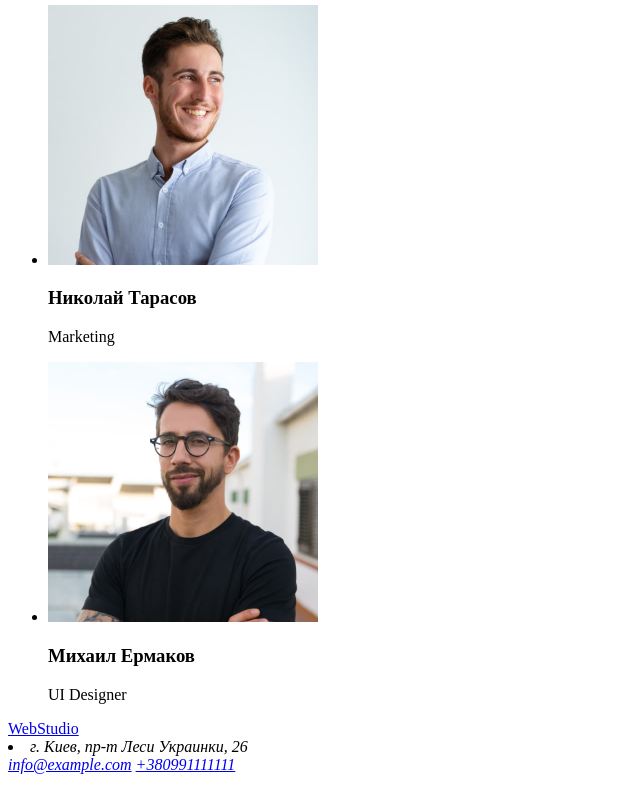
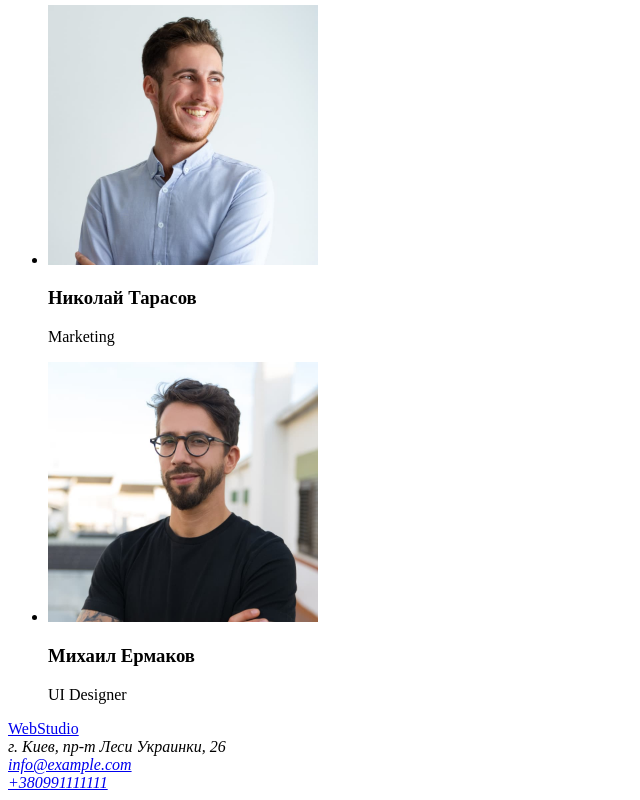
Before and after one commit to sasha-shkapenko/goit-markup-hw-01, a plain HTML site: page index.html in a window 1280 px wide. Shown: the part 2254-3054 px from the top of the page, without its empty margins (0-640 px from the left). Drawn offline with Linux system fonts and the light colour scheme.

Commit message:
Update index.html

```diff
--- a/index.html
+++ b/index.html
@@ -1,5 +1,5 @@
 <!DOCTYPE html>
-<html lang="en">
+<html lang="ru">
 <head>
     <meta charset="UTF-8">
     <meta http-equiv="X-UA-Compatible" content="IE=edge">
@@ -92,12 +92,12 @@
     <footer>
         <a href="/">WebStudio</a>
         <address>
-            <li>г. Киев, пр-т Леси Украинки, 26
+        г. Киев, пр-т Леси Украинки, 26
         </address>
 
         <address>
-            <a href="mailto:info@example.com">info@example.com</a>
-            <a href="tel:+380991111111">+380991111111</a>
+            <a href="mailto:info@example.com">info@example.com</a> <br>
+            <a href="tel:+380991111111">+380991111111</a> <br>
         </address>
     </footer>
 </body>
```
